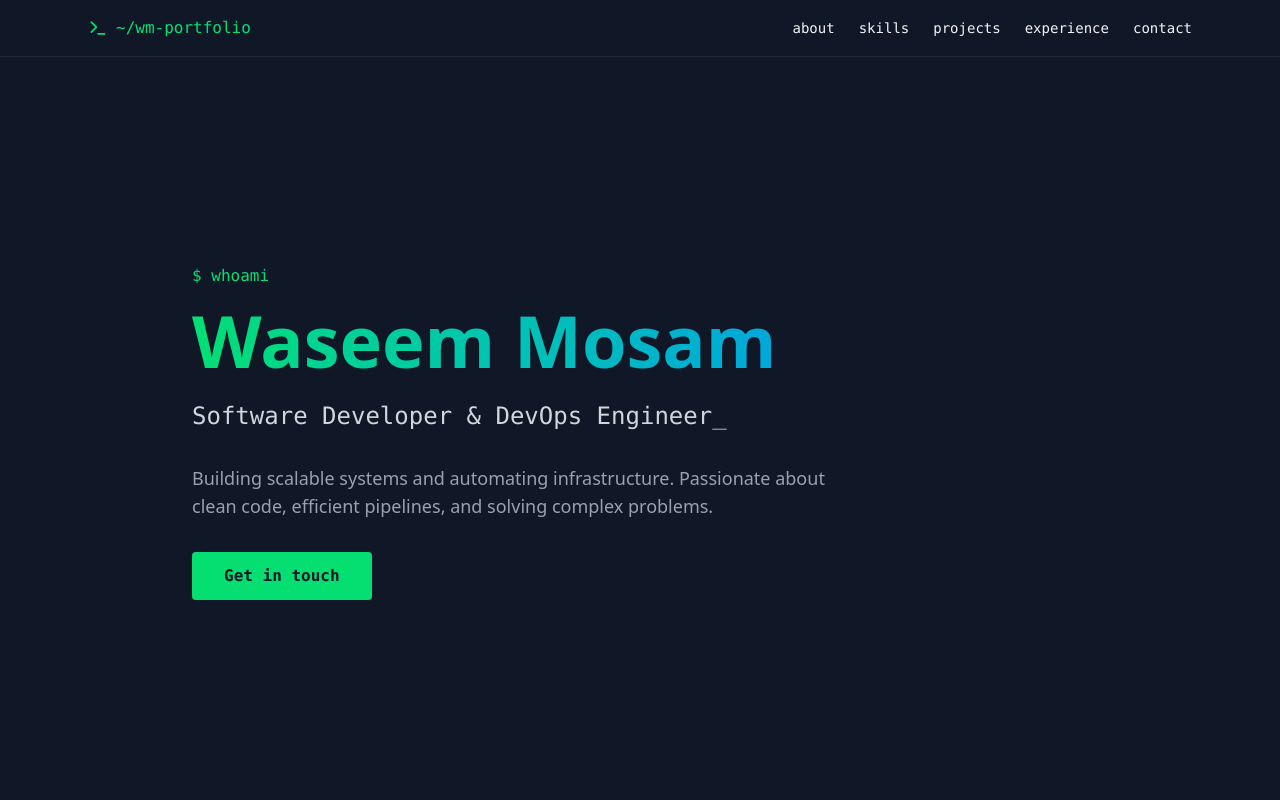
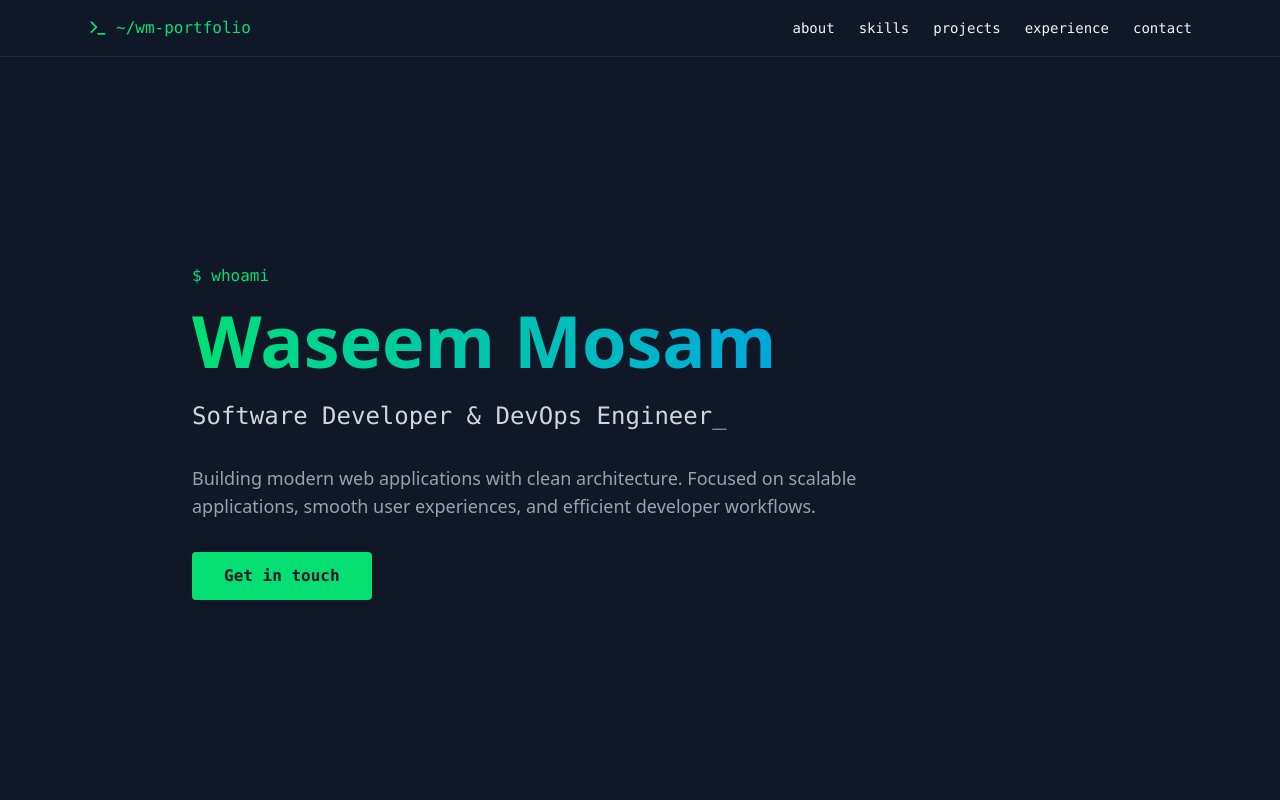
Before and after one commit to Waseem-Mosam/dev-portfolio, a Next.js app: page / in a window 1280 px wide. Shown: the top 800 px of the page. Built offline with nearby package versions, Linux system fonts and the light colour scheme.

Commit message:
feat: updated hero section

```diff
--- a/src/components/Hero.tsx
+++ b/src/components/Hero.tsx
@@ -21,9 +21,9 @@ export default function Hero({ typedText, scrollToSection }: HeroProps) {
 					<span className="animate-pulse">_</span>
 				</div>
 				<p className="text-lg text-gray-400 mb-8 max-w-2xl">
-					Building scalable systems and automating infrastructure.
-					Passionate about clean code, efficient pipelines, and
-					solving complex problems.
+					Building modern web applications with clean architecture.
+					Focused on scalable applications, smooth user experiences,
+					and efficient developer workflows.
 				</p>
 				<a
 					href="#contact"
```
